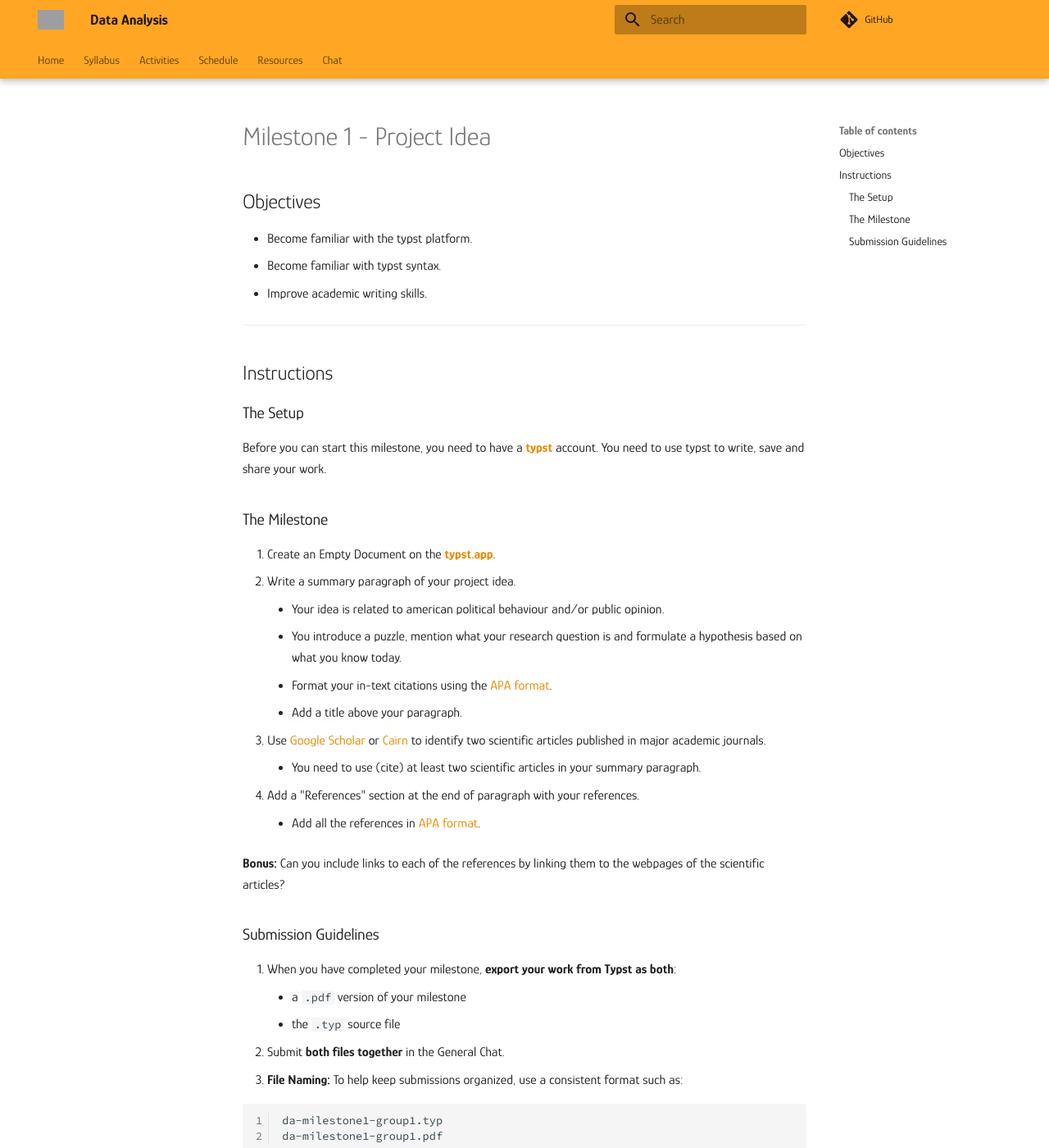
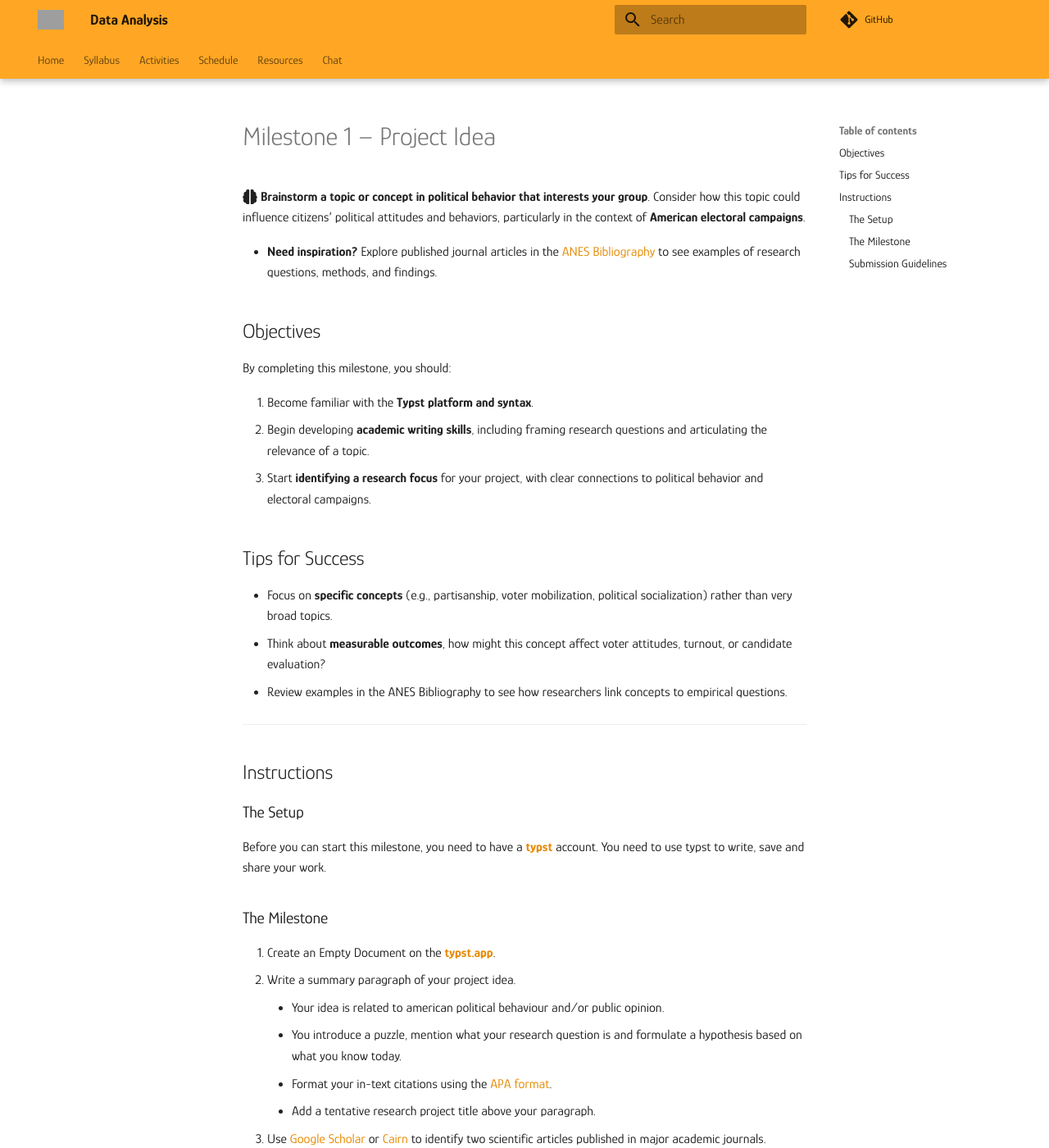
Before and after one commit to mickaeltemporao/data-analysis, an MkDocs documentation site: the page built from docs/activities/milestone-1.md, in a window 1280 px wide and 1400 px high. Shown: the whole window at 82% size. Built offline with MkDocs 1.6.1 and Material for MkDocs 9.7.7, drawn with Linux system fonts in a browser that asks for light colours; comment, search, counter and statistics services are not loaded; grey boxes are pictures that could not be loaded.

Commit message:
update m1 links

```diff
--- a/docs/activities/milestone-1.md
+++ b/docs/activities/milestone-1.md
@@ -1,9 +1,22 @@
-# Milestone 1 - Project Idea
+# Milestone 1 – Project Idea
+
+:fontawesome-solid-brain: **Brainstorm a topic or concept in political behavior that interests your group**. Consider how this topic could influence citizens’ political attitudes and behaviors, particularly in the context of **American electoral campaigns**.
+
+* **Need inspiration?** Explore published journal articles in the [ANES Bibliography](https://electionstudies.org/papers-documents/anes-bibliography/) to see examples of research questions, methods, and findings.
 
 ## Objectives
-- Become familiar with the typst platform.
-- Become familiar with typst syntax.
-- Improve academic writing skills.
+
+By completing this milestone, you should:
+
+1. Become familiar with the **Typst platform and syntax**.
+2. Begin developing **academic writing skills**, including framing research questions and articulating the relevance of a topic.
+3. Start **identifying a research focus** for your project, with clear connections to political behavior and electoral campaigns.
+
+## Tips for Success
+
+* Focus on **specific concepts** (e.g., partisanship, voter mobilization, political socialization) rather than very broad topics.
+* Think about **measurable outcomes**, how might this concept affect voter attitudes, turnout, or candidate evaluation?
+* Review examples in the ANES Bibliography to see how researchers link concepts to empirical questions.
 
 ---
 
@@ -18,7 +31,7 @@ Before you can start this milestone, you need to have a [**typst**](https://typs
     - Your idea is related to american political behaviour and/or public opinion.
     - You introduce a puzzle, mention what your research question is and formulate a hypothesis based on what you know today.
     - Format your in-text citations using the [APA format](https://www.mendeley.com/guides/apa-citation-guide).
-    - Add a title above your paragraph.
+    - Add a tentative research project title above your paragraph.
 2. Use [Google Scholar](https://scholar.google.com/) or [Cairn](https://www.cairn.info/) to identify two scientific articles published in major academic journals.
     - You need to use (cite) at least two scientific articles in your summary paragraph.
 3. Add a "References" section at the end of paragraph with your references.
```
Also changed, not shown: docs/modules/introduction.md (+15 -24 lines).
